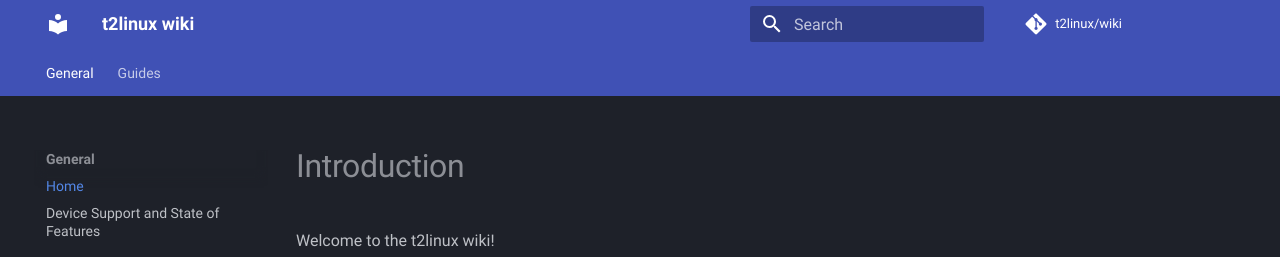
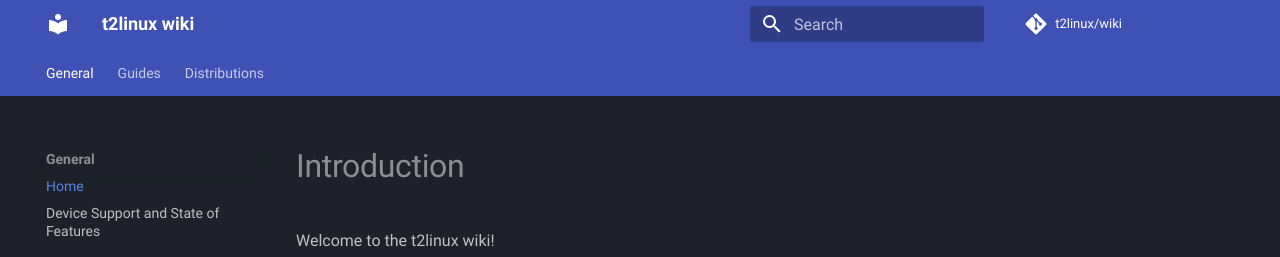
Before and after one commit to t2linux/wiki, an MkDocs documentation site: the page built from docs/index.md, in a window 1280 px wide and 900 px high. Shown: the top 257 px of the window. Built offline with MkDocs 1.6.1 and Material for MkDocs 9.7.7, drawn with Linux system fonts in a browser that asks for light colours; comment, search, counter and statistics services are not loaded.

Commit message:
Nav+Distributions: Initial commit
Added empty manjaro page to show what directories could be used for distro specific documentation

```diff
--- a/mkdocs.yml
+++ b/mkdocs.yml
@@ -34,6 +34,8 @@ nav:
           - Device Support and State of Features: state.md
     - Guides:
           - Wifi: guides/wifi.md
+    - Distributions:
+          - Manjaro: distributions/manjaro.md
 
 extra_css:
     - stylesheets\colors.css
```
Also changed, not shown: docs/distributions/manjaro.md (added).
